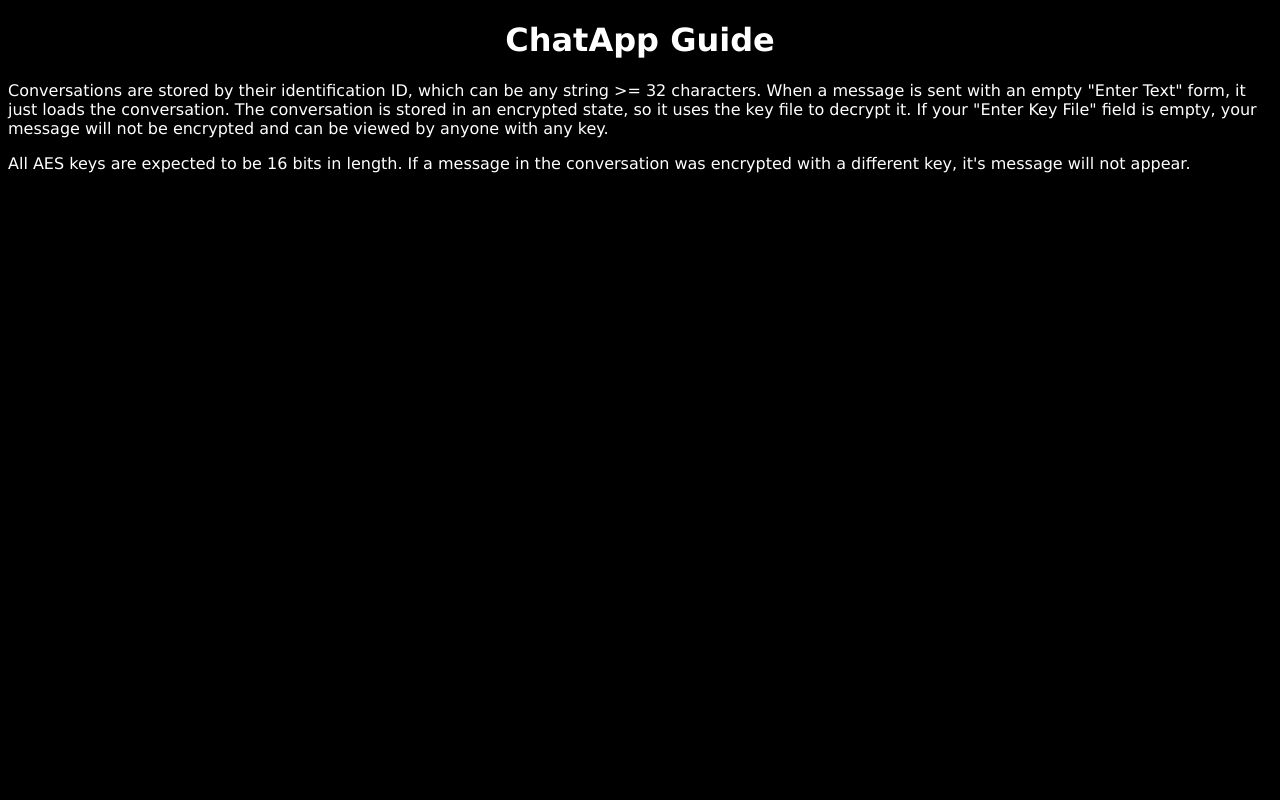
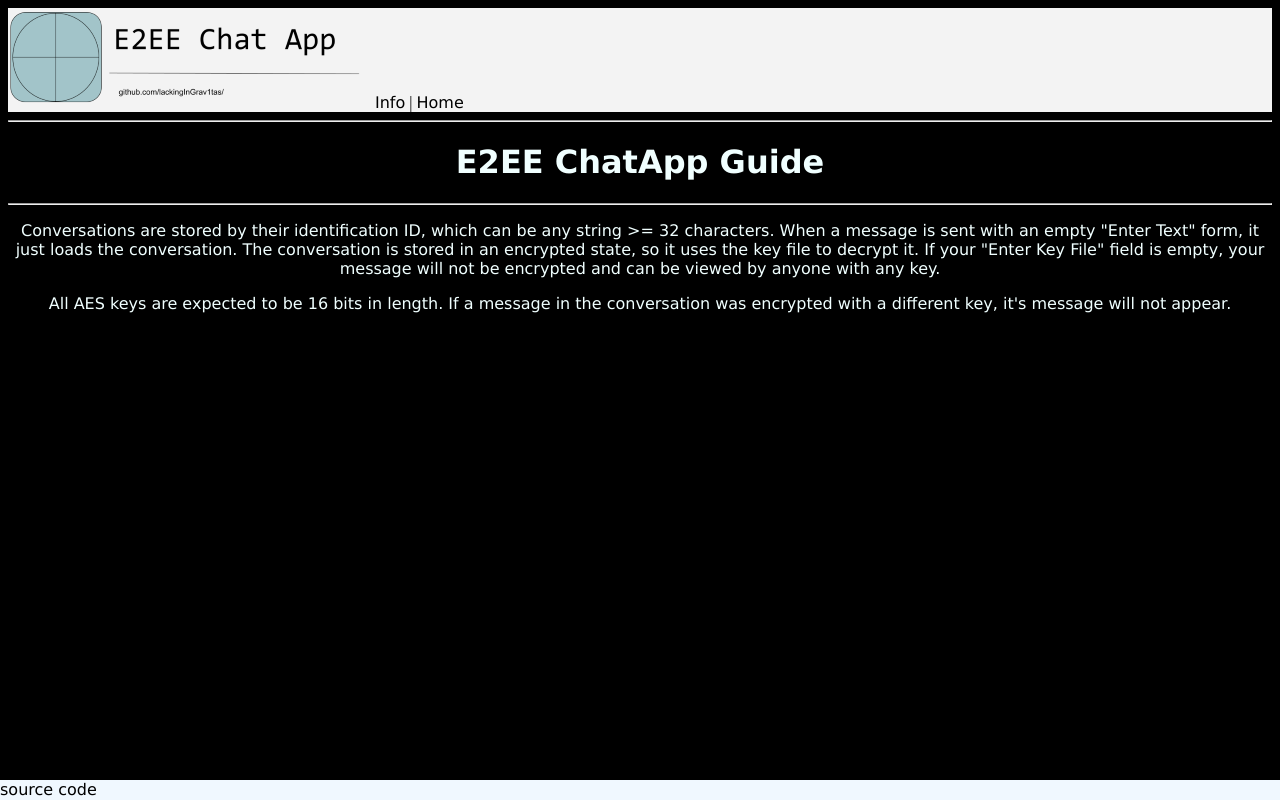
Before and after one commit to LackingInGrav1tas/secure-chatapp, a Flask app: page /info/ in a window 1280 px wide. Run offline with Flask 2, Linux system fonts and the light colour scheme.

Commit message:
Update info.html

```diff
--- a/templates/info.html
+++ b/templates/info.html
@@ -4,14 +4,27 @@
     <meta charset="UTF-8">
     <meta http-equiv="X-UA-Compatible" content="IE=edge">
     <meta name="viewport" content="width=device-width, initial-scale=1.0">
-    <title>ChatApp Guide</title>
+    <title>ChatApp Info</title>
 </head>
-<body style="background-color: black; font-family: Verdana, Geneva, Tahoma, sans-serif; color: white;">
+<!--<body style="background-image: linear-gradient(to right, #708090, black, black, #708090)"></!-->
+<body style="background-color: black;">
+    <div style="background-color: #f3f3f3; display: flex; align-items: left; justify-content: left;">
+        <div style="flex-basis: 40%;">
+            <img style="font-family: Verdana, Geneva, Tahoma, sans-serif; font-size: x-large; text-align: center;" src="/static/resized_logo.png" alt="E2EE Chat App">
+            <a href="/info/" style="font-family: Verdana, Geneva, Tahoma, sans-serif; color: black; text-decoration: none;">Info</a>
+            <a> | </a>
+            <a href="/" style="font-family: Verdana, Geneva, Tahoma, sans-serif; color: black; text-decoration: none;">Home</a>
+        </div>
+        <div style="font-size: 20px; padding-left: 20px;"><p style="font-family: Verdana, Geneva, Tahoma, sans-serif;"></p></div>
+    </div>
+    <center style="color: azure; font-family: Verdana, Geneva, Tahoma, sans-serif;">
+        <hr>
         <center>
-        <h1>
-            ChatApp Guide
+            <h1 style="font-family: 'Lucida Sans', 'Lucida Sans Regular', 'Lucida Grande', 'Lucida Sans Unicode', Geneva, Verdana, sans-serif;">
+                E2EE ChatApp Guide
             </h1>
         </center>
+        <hr>
         <p>
             Conversations are stored by their identification ID, which can be any string >= 32 characters.
             When a message is sent with an empty "Enter Text" form, it just loads the conversation. The conversation
@@ -22,5 +35,9 @@
             All AES keys are expected to be 16 bits in length. If a message in the conversation was encrypted with a
             different key, it's message will not appear.
         </p>
+    </center>
 </body>
+<footer style="position:fixed;bottom: 0;left:0;right:0;height:20px; background-color: aliceblue;">
+    <a href="https://github.com/LackingInGrav1tas/e2ee-chat-app" style="font-family: Verdana, Geneva, Tahoma, sans-serif; color: black; text-decoration: none;">source code</a>
+</footer>
 </html>
```
Lines whose indentation alone changed are shown as unchanged.
